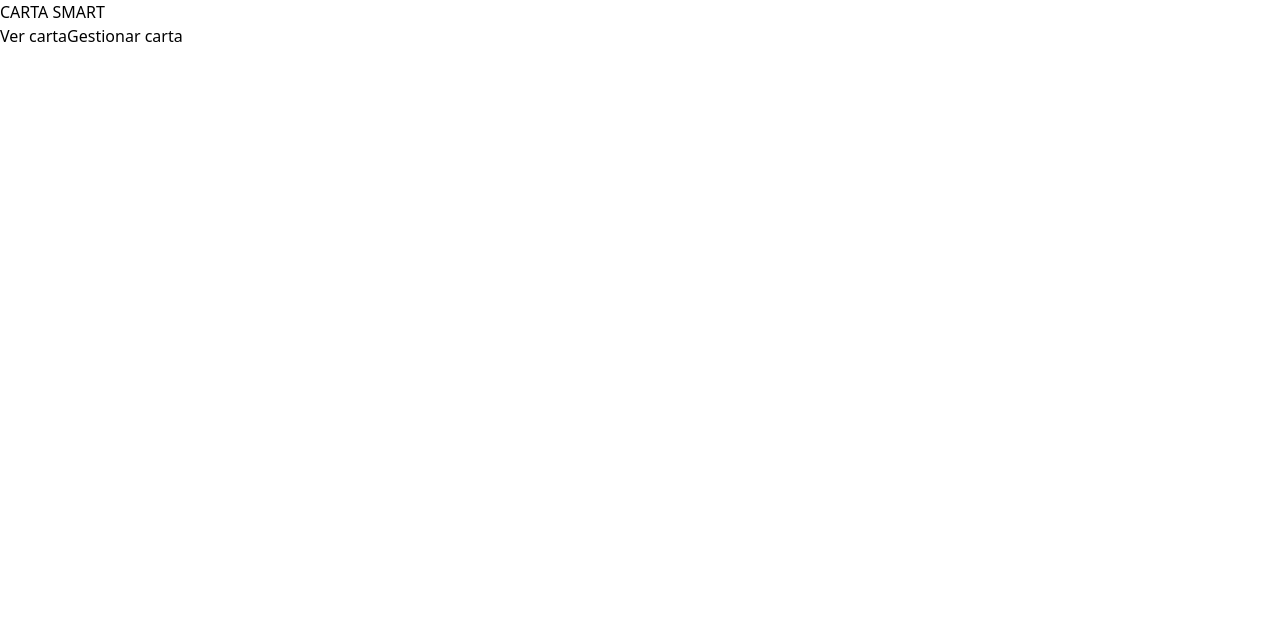
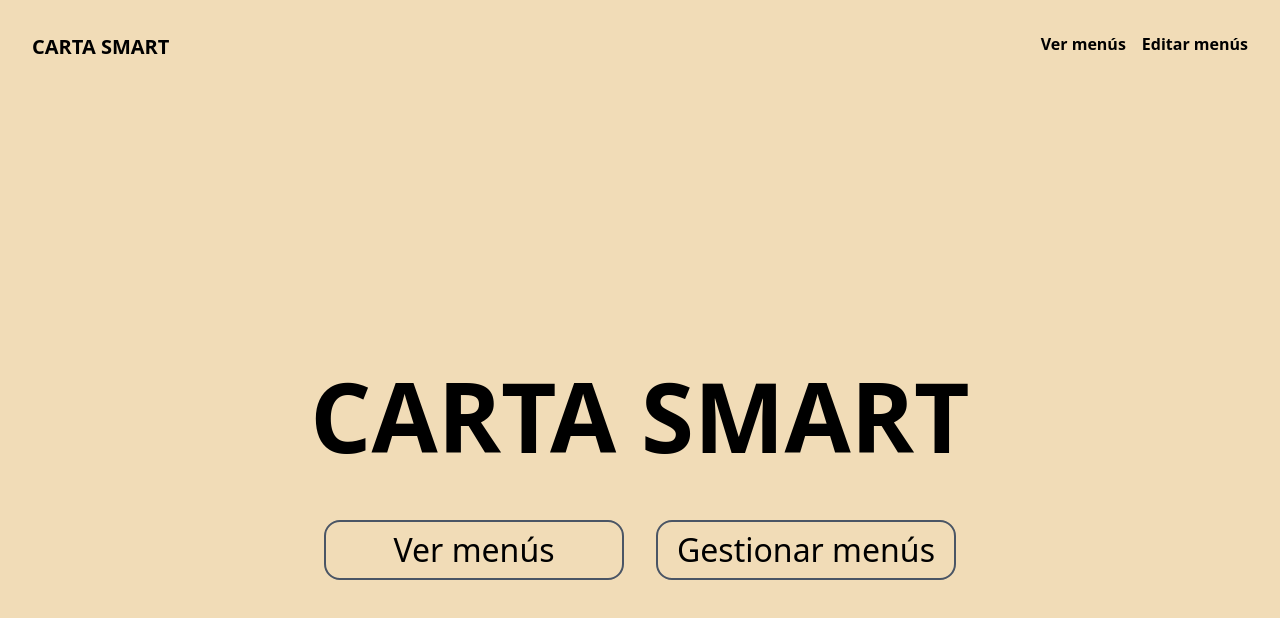
Before and after one commit to MolinoRest/front-carta-smart, a Next.js app: page / in a window 1280 px wide. Shown: the top 618 px of the page. Built offline with nearby package versions, Linux system fonts and the light colour scheme.

Commit message:
feat: update

```diff
--- a/src/app/globals.css
+++ b/src/app/globals.css
@@ -1 +1,5 @@
 @import "tailwindcss";
+
+body {
+  background-color: #f1dcb7;
+}
--- /dev/null
+++ b/src/components/navbar/index.tsx
@@ -0,0 +1,25 @@
+import Link from "next/link";
+
+const NavbarComponent = () => {
+  const items = [
+    { text: "Ver menús", path: "/view-menu" }, { text: "Editar menús", path: "/edit-menu" }
+  ]
+  return <div className="w-full px-8 pt-8 flex flex-row justify-between">
+    <div className="">
+      <Link href={"/"}>
+        <h1 className="text-black font-bold text-[20px]">CARTA SMART</h1>
+      </Link>
+    </div>
+    <div className="flex space-x-4">
+      {items.map((items, index) => {
+        return <div key={index}>
+          <Link href={items.path}>
+            <p className="font-bold text-[16px]">{items.text}</p>
+          </Link>
+        </div>
+      })}
+    </div>
+  </div>
+}
+
+export default NavbarComponent;
--- a/src/views/editMenuView/index.tsx
+++ b/src/views/editMenuView/index.tsx
@@ -1,9 +1,12 @@
 "use client"
 
+import NavbarComponent from "@/components/navbar";
 import Link from "next/link";
 
 const EditMenuView = () => {
     return <div>
+        <NavbarComponent></NavbarComponent>
+
         <Link href={"/"}>VOLVER</Link>
         EDIT MENU
     </div>
--- a/src/views/landing/index.tsx
+++ b/src/views/landing/index.tsx
@@ -1,17 +1,34 @@
+import NavbarComponent from "@/components/navbar";
 import Link from "next/link";
 
 const HomeView = () => {
-    return <div>
-        <div>
-            <div>
-                <h1>CARTA SMART</h1>
-            </div>
-            <div>
-                <Link href={"/view-menu"}>Ver carta</Link>
-                <Link href={"/edit-menu"}>Gestionar carta</Link>
+    return (
+        <div className="w-full">
+            <NavbarComponent></NavbarComponent>
+            <div className="w-full h-[100vh] flex justify-center items-center">
+
+                <div className="w-full flex flex-col space-y-8">
+                    <div className="w-full flex justify-center">
+                        <h1 className="text-center md:text-[96px] text-[48px] font-bold text-black">CARTA SMART</h1>
+                    </div>
+                    <div className="flex md:flex-row flex-col justify-center md:space-x-8 md:space-y-0 space-y-4 px-4">
+
+                        <Link href={"/view-menu"}>
+                            <div className="border-2 rounded-2xl border-gray-600 px-3 py-1 hover:bg-[#f7ac29] transition-colors duration-300 ease-in-out md:min-w-[300px] min-w-[250px]">
+                                <p className="md:text-[32px] text-[24px] text-center">Ver menús</p>
+                            </div>
+                        </Link>
+                        <Link href={"/edit-menu"}>
+                            <div className="border-2 rounded-2xl border-gray-600 px-3 py-1 hover:bg-[#f7ac29] transition-colors duration-300 ease-in-out md:min-w-[300px] min-w-[250px]">
+                                <p className="md:text-[32px] text-[24px] text-center">Gestionar menús</p>
+                            </div>
+                        </Link>
+                    </div>
+                </div>
             </div>
         </div>
-    </div>
+
+    );
 }
 
 export default HomeView;
--- a/src/views/viewMenuView/index.tsx
+++ b/src/views/viewMenuView/index.tsx
@@ -1,13 +1,27 @@
 "use client"
 
-import Link from "next/link";
+import NavbarComponent from "@/components/navbar";
 
 const ViewMenuView = () => {
+
     return <div>
+        <NavbarComponent></NavbarComponent>
+        <div>
+            <h1>Selecciona un menú</h1>
+            <table>
+                <tr>
+                    <th>#</th>
+                    <th>Nombre</th>
+                    <th>Acciones</th>
+                </tr>
+                {
 
-        <Link href={"/"}>VOLVER</Link>
+                }
+            </table>
+        </div>
 
-        VIEW MENU</div>
+
+    </div>
 }
 
 export default ViewMenuView;
```
Also changed, not shown: package.json (+7 -6 lines), 1 other file (tests, documents, lock files or other folders).
